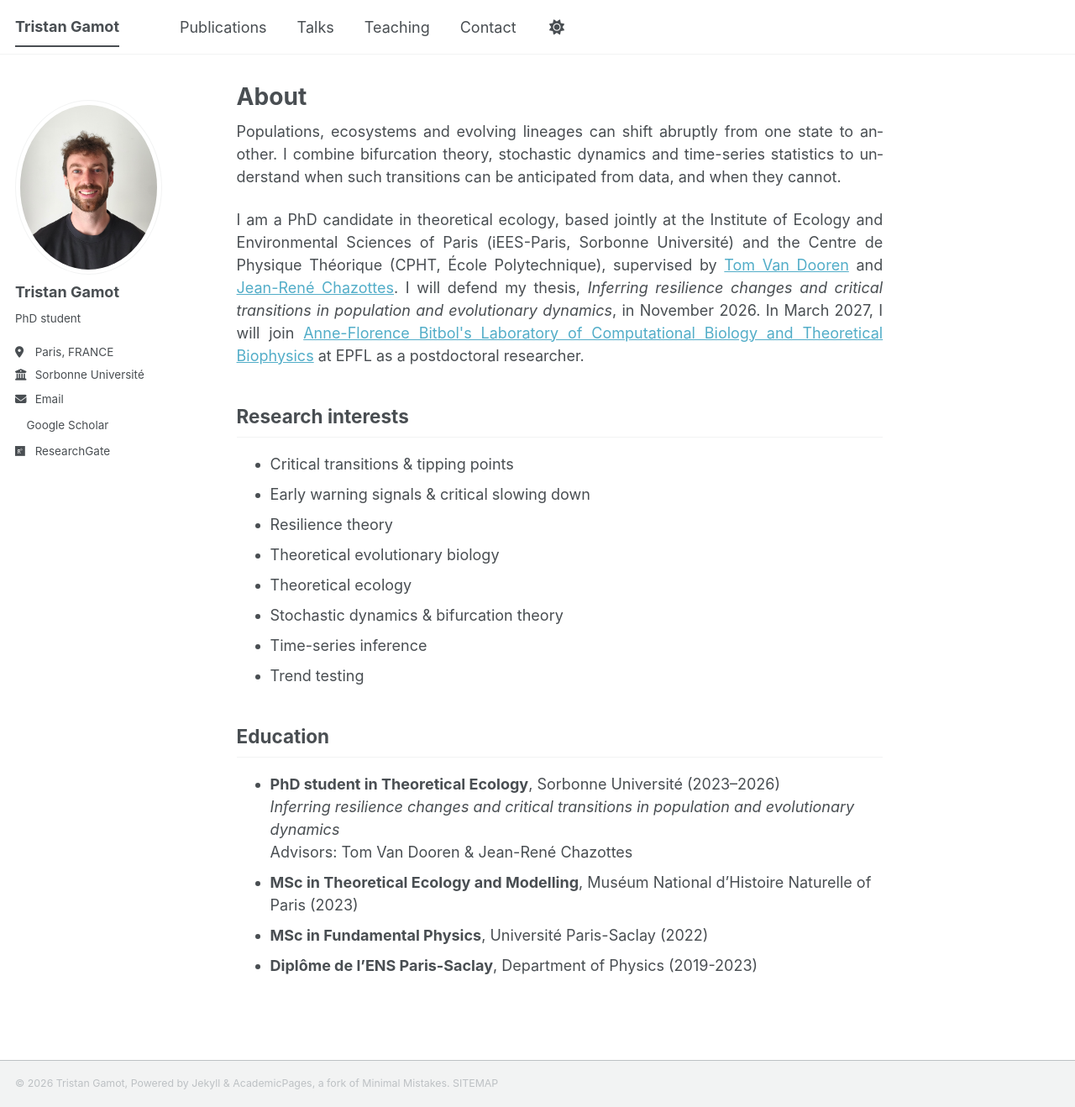
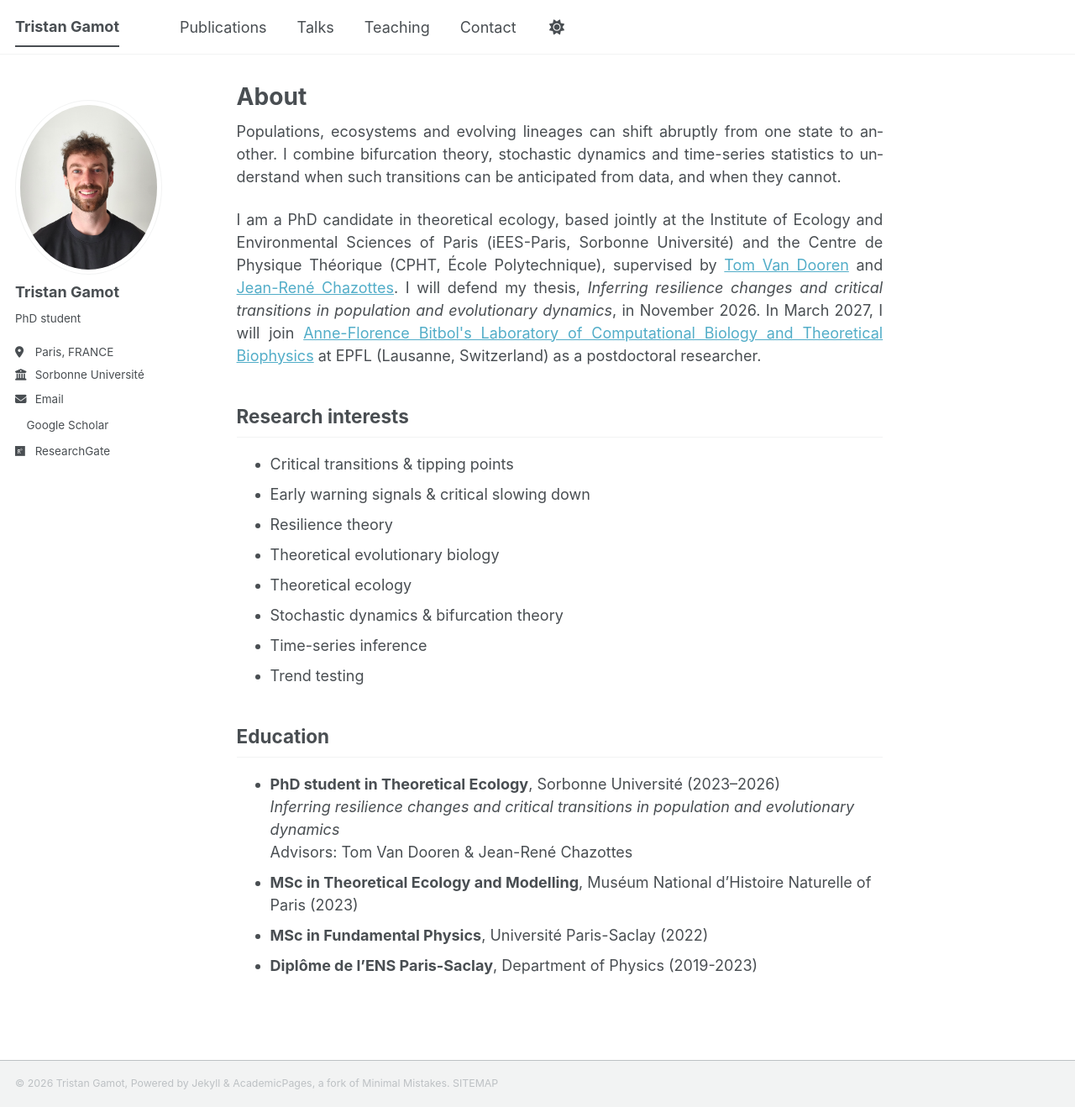
Before and after one commit to tgamot/tgamot.github.io, a Jekyll site: the page built from _pages/about.md, in a window 1280 px wide and 1318 px high. Shown: the whole window at 84% size. Built offline with Jekyll 4.4.1, drawn with Linux system fonts in a browser that asks for light colours; a style sheet for code colours, icons or effects is not loaded.

Commit message:
Update about.md

```diff
--- a/_pages/about.md
+++ b/_pages/about.md
@@ -10,7 +10,7 @@ redirect_from:
 
 <p style="text-align: justify; hyphens: auto;" lang="en">Populations, ecosystems and evolving lineages can shift abruptly from one state to another. I combine bifurcation theory, stochastic dynamics and time-series statistics to understand when such transitions can be anticipated from data, and when they cannot.</p>
 
-<p style="text-align: justify; hyphens: auto;" lang="en">I am a PhD candidate in theoretical ecology, based jointly at the Institute of Ecology and Environmental Sciences of Paris (iEES-Paris, Sorbonne Université) and the Centre de Physique Théorique (CPHT, École Polytechnique), supervised by <a href="https://tomvandooren.eu/" target="_blank" rel="noopener">Tom Van Dooren</a> and <a href="https://sites.google.com/view/jeanrenechazottes/accueil" target="_blank" rel="noopener">Jean-René Chazottes</a>. I will defend my thesis, <em>Inferring resilience changes and critical transitions in population and evolutionary dynamics</em>, in November 2026. In March 2027, I will join <a href="https://www.epfl.ch/labs/bitbol-lab/" target="_blank" rel="noopener">Anne-Florence Bitbol's Laboratory of Computational Biology and Theoretical Biophysics</a> at EPFL as a postdoctoral researcher.</p>
+<p style="text-align: justify; hyphens: auto;" lang="en">I am a PhD candidate in theoretical ecology, based jointly at the Institute of Ecology and Environmental Sciences of Paris (iEES-Paris, Sorbonne Université) and the Centre de Physique Théorique (CPHT, École Polytechnique), supervised by <a href="https://tomvandooren.eu/" target="_blank" rel="noopener">Tom Van Dooren</a> and <a href="https://sites.google.com/view/jeanrenechazottes/accueil" target="_blank" rel="noopener">Jean-René Chazottes</a>. I will defend my thesis, <em>Inferring resilience changes and critical transitions in population and evolutionary dynamics</em>, in November 2026. In March 2027, I will join <a href="https://www.epfl.ch/labs/bitbol-lab/" target="_blank" rel="noopener">Anne-Florence Bitbol's Laboratory of Computational Biology and Theoretical Biophysics</a> at EPFL (Lausanne, Switzerland) as a postdoctoral researcher.</p>
 
 
 Research interests
```
